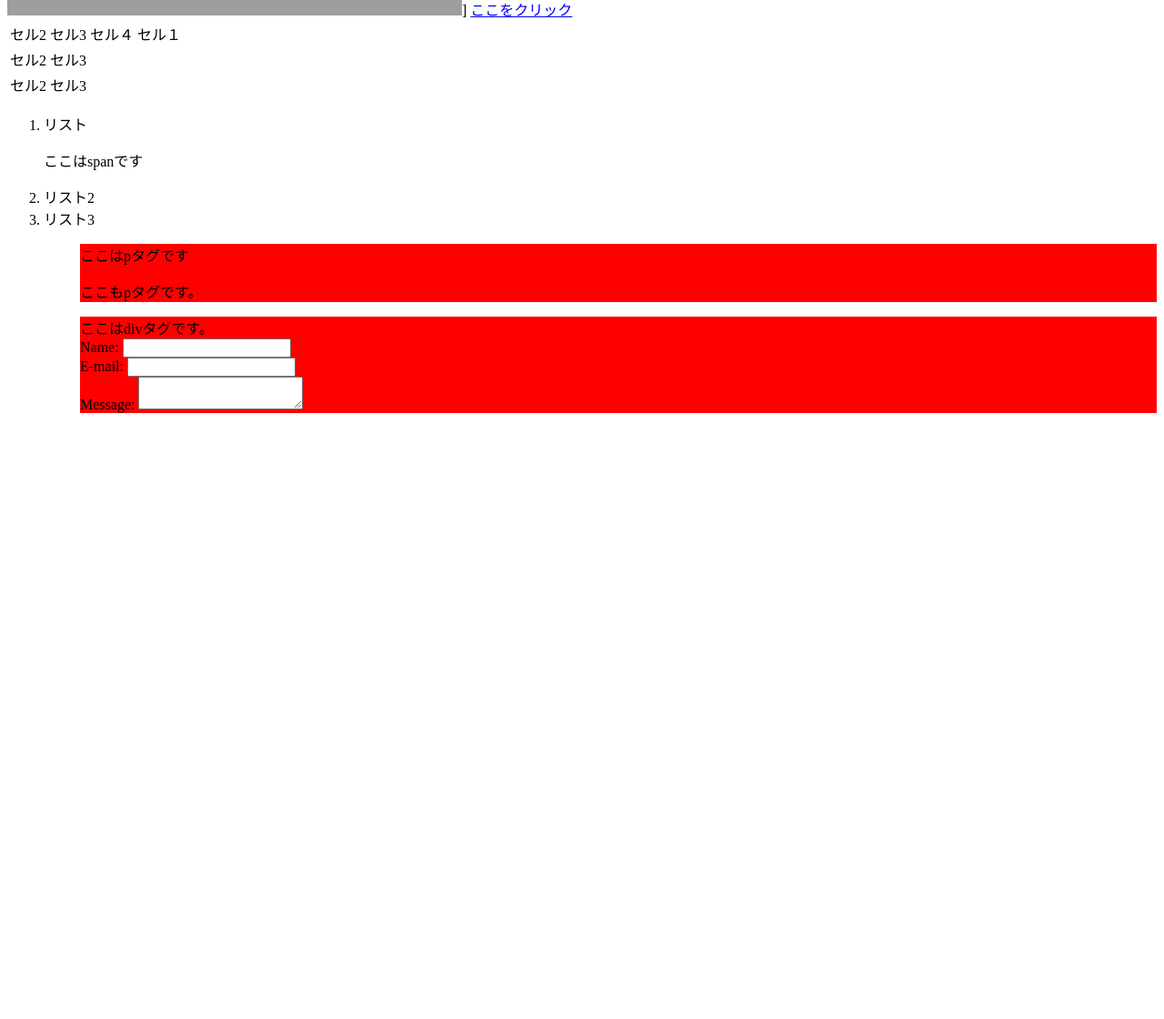
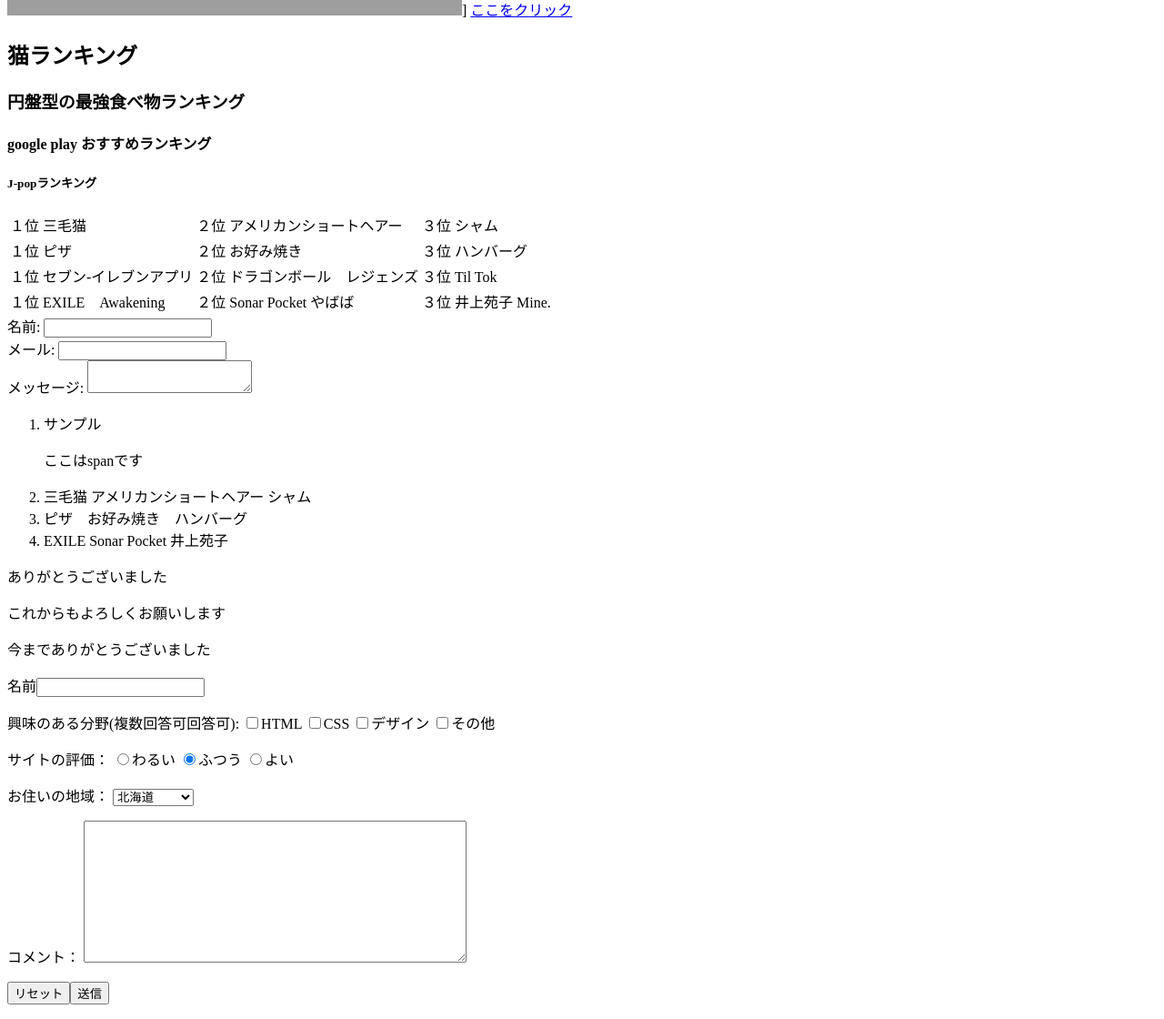
Before and after one commit to fumiya0604/HTMLforTheFirstTime, a plain HTML site: page Test.html in a window 1280 px wide. Shown: the part 427-1547 px from the top of the page at 91% size. Before the commit the page ends 897 px from the top, so only its background shows below. Drawn offline with Linux system fonts and the light colour scheme; grey boxes are pictures that could not be loaded.

Commit message:
form 追加

```diff
--- a/Test.html
+++ b/Test.html
@@ -1,7 +1,9 @@
 <!DOCTYPE html>
-<html>
+<html lang="ja">
  <head>
+   <meta charset="utf-8">
    <title>サンプル</title>
+   <link rel="stylesheet" href="../common/css/style.css">
  </head>
  <body>
    <H1> あああ </H1>
@@ -11,51 +13,93 @@
 </pre>
 <img alt="サンプル画像です" src="2017-12-10 18.38.29.jpg" width="500px" height="300px">]
 <a href="https://www.google.co.jp/">ここをクリック</a>
-<table>
+ <h2>猫ランキング</h2>
+ <table>
   <tr>
-    <td>セル2</td><td>セル3</td><td>セル４</td><td>セル１</td>
+    <td>１位 三毛猫</td><td>２位 アメリカンショートヘアー</td><td>３位 シャム</td>
   </tr>
+  <h3>円盤型の最強食べ物ランキング
   <tr>
-    <td>セル2</td><td>セル3</td>
+    <td>１位 ピザ</td><td>２位 お好み焼き</td><td>３位 ハンバーグ</td>
   </tr>
 <tr>
-    <td>セル2</td><td>セル3</td>
+  <h4>google play おすすめランキング
+    <td>１位 セブン-イレブンアプリ</td><td>２位 ドラゴンボール　レジェンズ</td><td>３位 Til Tok</td>
   </tr>
-
+<h5>J-popランキング
+  <td>１位 EXILE　Awakening</td><td>２位 Sonar Pocket やばば</td><td>３位 井上苑子 Mine. </td>
 </table>
-
-<ol>
-  <li>
-    <p>リスト</p>
-    <p><span>ここはspanです</span></p>
-  </li>
-  <li>リスト2</li>
-  <li>リスト3</li>
-<ol>
-
-<div>
-  <p>ここはpタグです</p>
-  <p>ここもpタグです。
-  </div>
-  <div>ここはdivタグです。</div>
 
 
   <form action="/my-handling-form-page" method="post">
   <div>
-    <label for="name">Name:</label>
+    <label for="name">名前:</label>
     <input type="text" id="name" name="user_name">
   </div>
   <div>
-    <label for="mail">E-mail:</label>
+    <label for="mail">メール:</label>
     <input type="email" id="mail" name="user_mail">
   </div>
   <div>
-    <label for="msg">Message:</label>
+    <label for="msg">メッセージ:</label>
     <textarea id="msg" name="user_message"></textarea>
   </div>
 </form>
 
 
+<ol>
+
+  <li>
+    <p>サンプル</p>
+    <p><span>ここはspanです</span></p>
+  </li>
+  <li>三毛猫 アメリカンショートヘアー シャム</li>
+  <li>ピザ　お好み焼き　ハンバーグ</li>
+  <li>EXILE Sonar Pocket 井上苑子</li>
+</ol>
+
+<div>
+  <p>ありがとうございました</p>
+  <p>これからもよろしくお願いします</p>
+  </div>
+  <div>今までありがとうございました</div>
+
+<form action="comfirm.html" method="post">
+<p>
+   <label>名前<input type="text" name="username"></label>
+</p>
+<p>興味のある分野(複数回答可回答可):
+  <label><input type="checkbox" name="field" value="html">HTML</label>
+  <label><input type="checkbox" name="field" value="css">CSS</label>
+  <label><input type="checkbox" name="field" value="design">デザイン</label>
+  <label><input type="checkbox" name="field" value="other">その他</label>
+</p>
+<p>サイトの評価：
+  <label><input type="radio" name="evaluation" value="1">わるい</label>
+  <label><input type="radio" name="evaluation" value="2" checked>ふつう</label>
+  <label><input type="radio" name="evaluation" value="3">よい</label>
+</p>
+<p>お住いの地域：
+  <select name="area">
+    <option value="hokkaido">北海道</option>
+    <option value="tohoku">東北</option>
+    <option value="kanto">関東</option>
+    <option value="chubu">中部</option>
+    <option value="kansai">関西</option>
+    <option value="chugoku">中国</option>
+    <option value="shikoku">四国</option>
+    <option value="kyushu_okinawa">九州・沖縄</option>
+  </select>
+  <p>
+  <p>
+     <label>コメント：
+       <textarea name="comment" cols="50" rows="10"></textarea>
+     </label>
+   </p>
+   <p>
+     <input type="reset" value="リセット"><input type="submit" value="送信">
+   </p>
+ </form>
 
 
 
@@ -76,13 +120,3 @@
 
 </body>
 </html>
-
-
-
-<style>
-div {background: red;}
-
-h1 {color: red; }
-h1 {background: blue;}
-
-</style>
```
